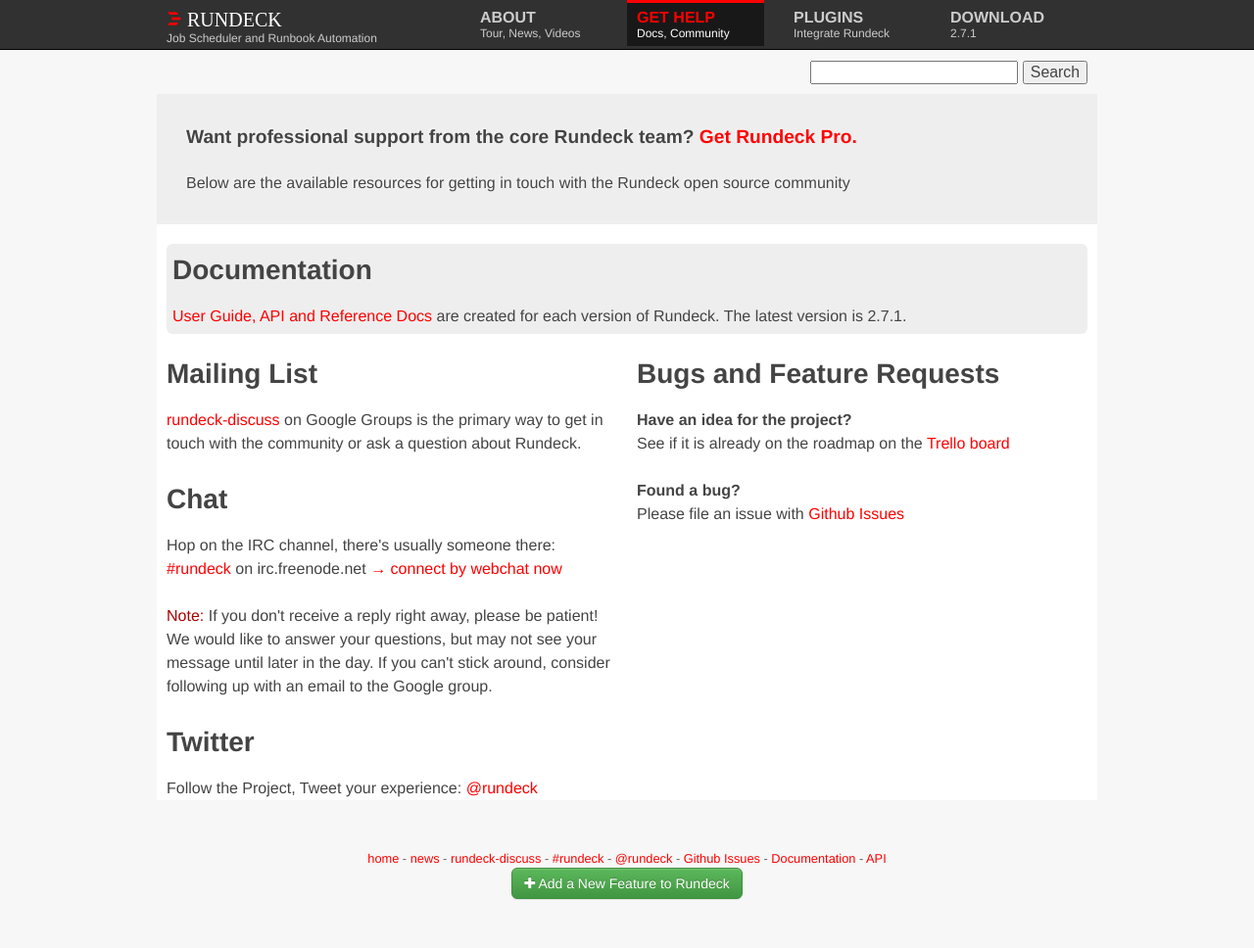
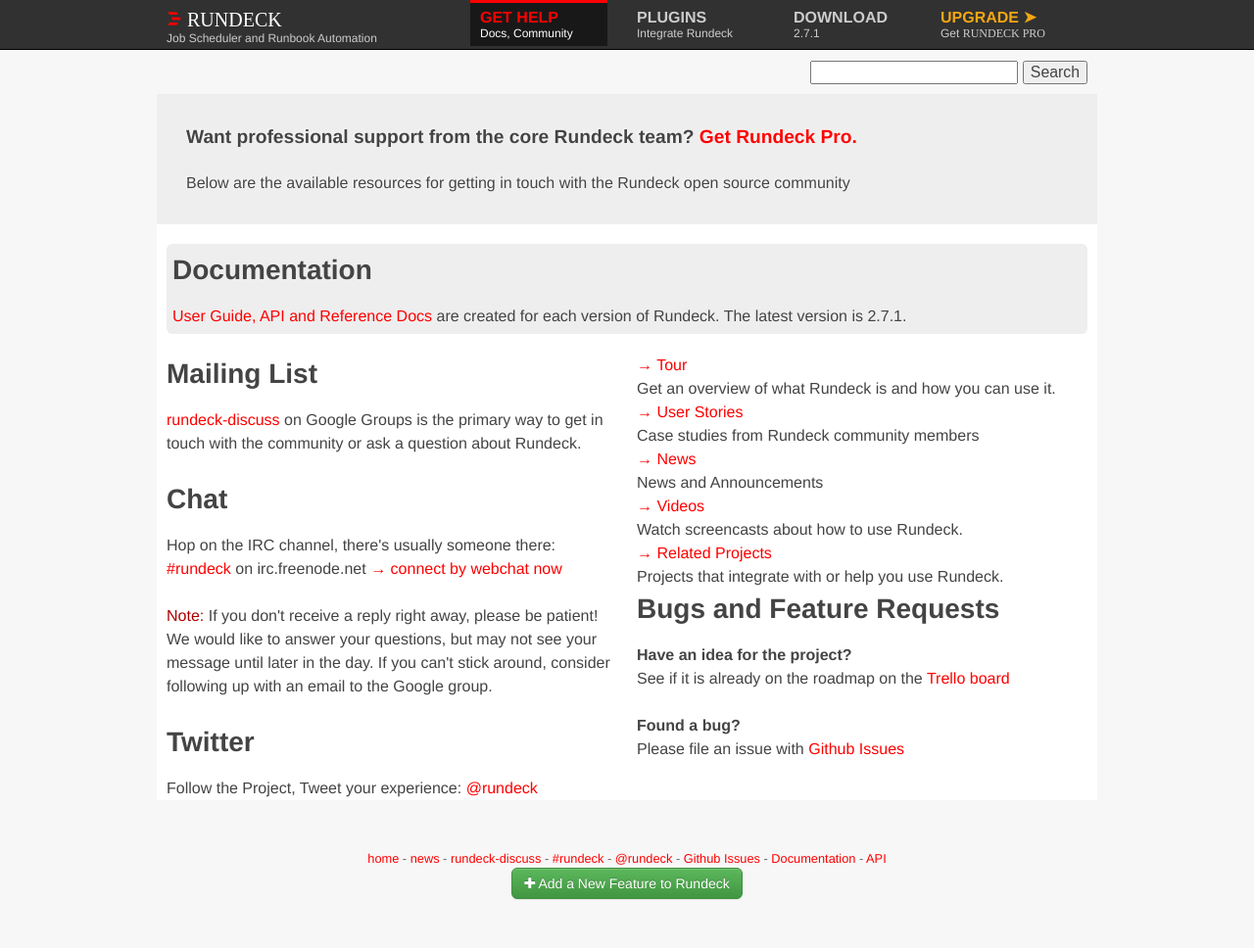
Before and after one commit to rundeck/rundeck-ghpages, a Jekyll site: the page built from help.html, in a window 1280 px wide. Shown: the whole page at 98% size. Built offline with Jekyll 4.4.1, drawn with Linux system fonts in a browser that asks for light colours; nearby versions of some CDN libraries.

Commit message:
move about links to help page, add upgrade link

```diff
--- a/_includes/navheader.html
+++ b/_includes/navheader.html
@@ -7,12 +7,14 @@
       <p class="rd_version">Job Scheduler and Runbook Automation</p>
       </a>
     </li>
-    <li class="item about grid_2">
+
+<!--    <li class="item about grid_2">
       <a href="{{ site.url }}/about.html">
         <h1>About</h1>
         <p>Tour, News, Videos</p>
       </a>
     </li>
+  -->
     <li class="item help grid_2">
       <a href="{{ site.url }}/help.html">
         <h1>Get Help</h1>
@@ -31,5 +33,11 @@
       <p class="rd_version">{{ site.rd_version }}</p>
       </a>
     </li>
+    <li class="item upgrade grid_2">
+      <a href="http://simplifyops.com">
+        <h1>Upgrade &#10148;</h1>
+        <p>Get <span class="rdstyle">Rundeck PRO</span></p>
+      </a>
+    </li>
     <div class="clear"></div>
 </ul>
--- a/css/nav.css
+++ b/css/nav.css
@@ -42,6 +42,17 @@
   display:block;
   padding: 5px 10px;
 }
+nav li.upgrade a h1{
+
+  color: #FFC857;
+  color: #EDAE49;
+  color: #E1DD8F;
+  color: #F3A712;
+}
+nav li.upgrade:hover {
+  border-top: 3px solid #F3A712;
+//  background: #177E89;
+}
 nav li.index h1{
   font-family: Futura;
   color: white;
@@ -71,7 +82,10 @@
 	border-top: 3px solid red;
 	background: rgba(0,0,0,.50);
 }
-
+.rdstyle{
+  font-family: Futura;
+  text-transform: uppercase;
+}
 /* search box */
 .searchbox {
   margin: 10px 0 10px 0;
--- a/help.html
+++ b/help.html
@@ -61,6 +61,42 @@
 			</div>
 
 			<div class="grid_6">
+				<div>
+					<a href="tour.html">
+                  &rarr; Tour
+                  </a>
+                  <p> Get an overview of what Rundeck is and how you can use it.</p>
+				</div>
+				<div>
+					 <a href="/stories/">
+                              &rarr; User Stories
+                              </a>
+                                <p>
+                                     Case studies from Rundeck community members</p>
+
+				</div>
+				<div>
+					 <a href="/news/">
+                              &rarr; News
+                              </a>
+                                <p>
+                                     News and Announcements</p>
+				</div>
+				<div>
+					 <a href="screencasts.html">
+                      &rarr; Videos
+                      </a>
+                      <p>Watch screencasts about how to use Rundeck.</p>
+				</div>
+				<div>
+					<a href="/related/">
+                              &rarr; Related Projects
+
+                              </a>
+                              <p>
+                                    Projects that integrate with or help you use Rundeck.
+                                </p>
+				</div>
 
 				<h2>Bugs and Feature Requests</h2>
 				<div>
@@ -70,7 +106,6 @@
 				<p style="font-weight: bold;">Found a bug?</p>
 				<p>Please file an issue with <a href="https://github.com/rundeck/rundeck/issues">Github Issues</a></p>
 				</div>
-
 			</div>
 
 			<div class="clear"></div>
```
